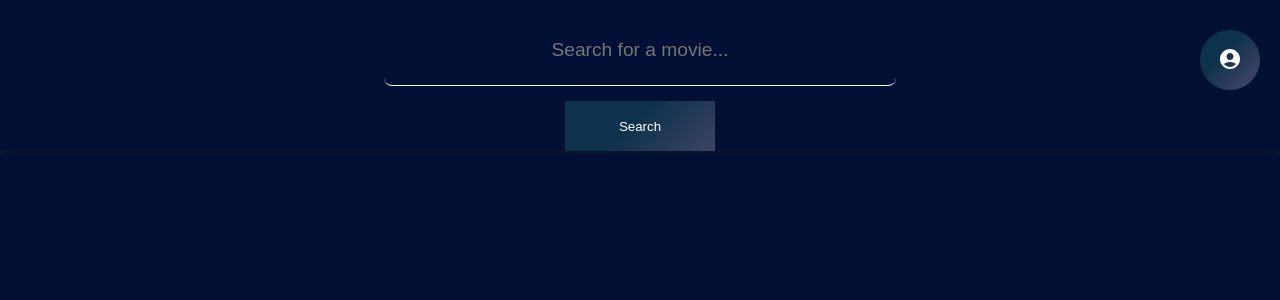
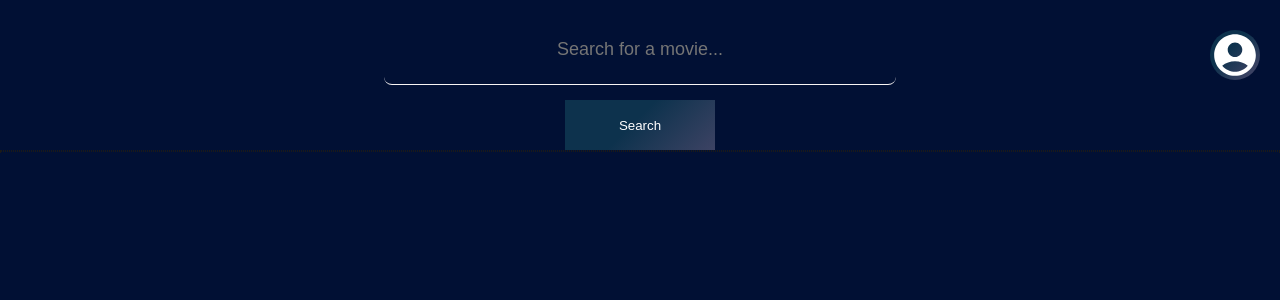
Before and after one commit to jgault87/MoovySpace, a React (Create React App) app in the folder client/: page /home in a window 1280 px wide. Shown: the top 300 px of the page. Built offline with nearby package versions, Linux system fonts and the light colour scheme; no server answers.

Commit message:
added profile picture animation in Header component

```diff
--- a/client/src/components/Header/header.css
+++ b/client/src/components/Header/header.css
@@ -1,8 +1,8 @@
 #profilePictureContainer {
     display: inline-block;
     position: absolute;
-    width: 60px;
-    height: 60px;
+    width: 50px;
+    height: 50px;
     border-radius: 50%;
     top: 20px;
     right: 20px;
@@ -40,3 +40,34 @@
 #profilePictureContainer:focus {
     outline: none;
 }
+
+.loggedInContainer {
+    display: block;
+    position: absolute;
+    top: 95px;
+    right: 10px;
+}
+#profileLink {
+    position: relative;
+    display: block;
+    margin-bottom: 20px;
+}
+#logoutLink {
+    display: block;
+    position: relative;
+}
+
+.slide {
+    clear:both;
+    width:100%;
+    height:0px;
+    overflow:scroll;
+    text-align:right;
+    transition: height .7s ease;
+}
+
+.slide li {padding : 10px;}
+
+#touch {position: absolute; opacity: 0;}
+
+#touch:checked + .slide {height: 140px;}
--- a/client/src/components/Header/index.js
+++ b/client/src/components/Header/index.js
@@ -1,12 +1,15 @@
 import React from "react";
+import { useState } from 'react'
 import { Link } from "react-router-dom";
 import "./header.css";
 import AccountCircleIcon from "@mui/icons-material/AccountCircle";
 import SearchBar from "../SearchBar/SearchBar";
 
+
 import Auth from "../../utils/auth";
 
 const Header = () => {
+
   const logout = (event) => {
     event.preventDefault();
     Auth.logout();
@@ -14,30 +17,32 @@ const Header = () => {
   return (
     <header>
       <SearchBar />
-      <button id="profilePictureContainer">
-        <AccountCircleIcon />
-      </button>
-      {/* <div>
-        {Auth.loggedIn() ? (
-          <>
-            <Link className="" to="/me">
-              {Auth.getProfile().data.username}'s profile
-            </Link>
-            <button className="" onClick={logout}>
-              Logout
-            </button>
-          </>
-        ) : (
-          <>
-            <Link className="" to="/login">
-              Login
-            </Link>
-            <Link className="" to="/signup">
-              Signup
-            </Link>
-          </>
-        )}
-      </div> */}
+      {Auth.loggedIn() ? (
+        <div>
+          <label for="touch"><span> <AccountCircleIcon id="profilePictureContainer" /> </span></label>
+          <input type="checkbox" id="touch" />
+          <ul className="slide">
+            <li>
+              <Link id="profileLink" to="/me"> {Auth.getProfile().data.username}'s profile </Link></li>
+            <li>
+              <button id="logoutLink" onClick={logout}> Logout </button>
+            </li>
+          </ul>
+        </div>
+      ) : (
+        <div>
+          <label for="touch"><span> <AccountCircleIcon id="profilePictureContainer" /> </span></label>
+          <input type="checkbox" id="touch" />
+          <ul className="slide">
+            <li>
+              <Link className="loginLink" to="/login"> Login </Link>
+            </li>
+            <li>
+              <Link className="signupLink" to="/signup"> Signup </Link>
+            </li>
+          </ul>
+        </div>
+      )}
     </header>
   );
 };
--- a/client/src/components/SearchBar/SearchBar.css
+++ b/client/src/components/SearchBar/SearchBar.css
@@ -8,7 +8,7 @@
     border: none;
     border-bottom: 1px solid #f8f4f4;
     color: var(--color-light);
-    font-size: larger;
+    font-size: large;
     text-align: center;
 }
 #searchBtn {
```
